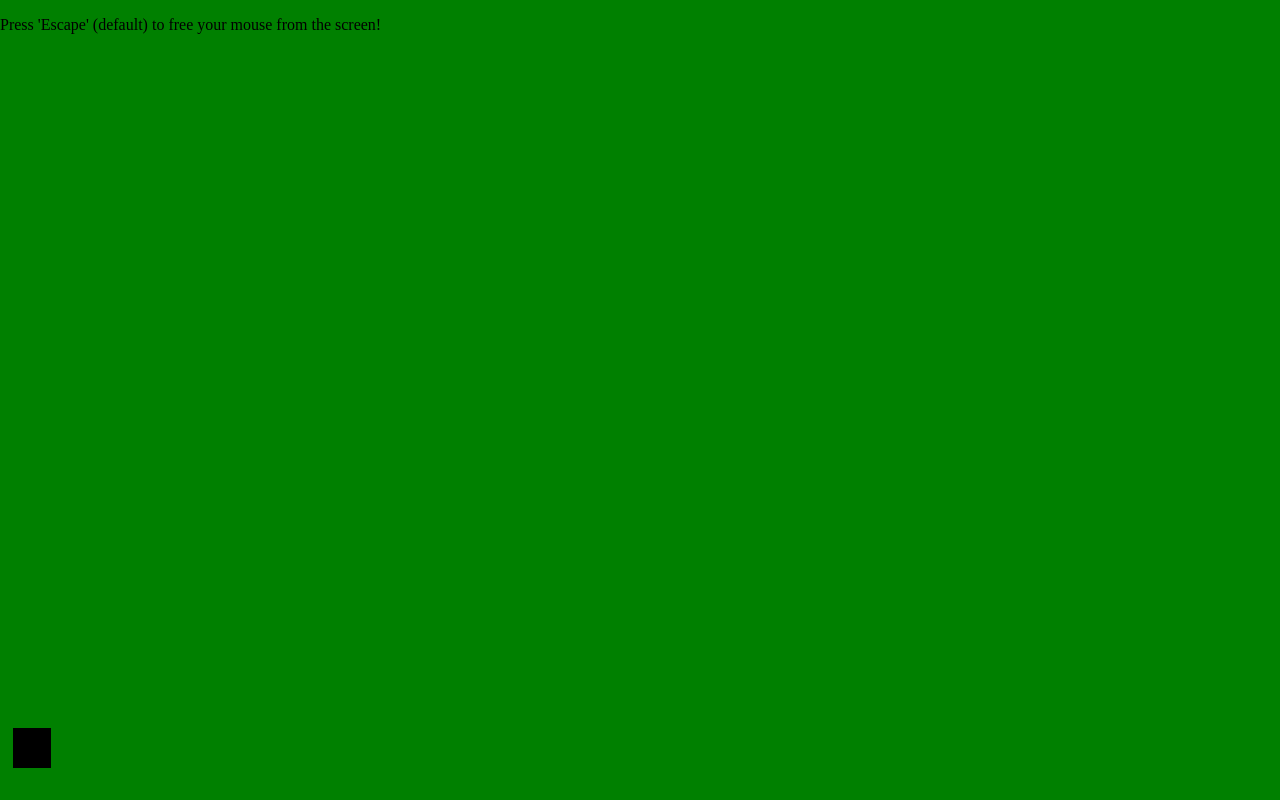
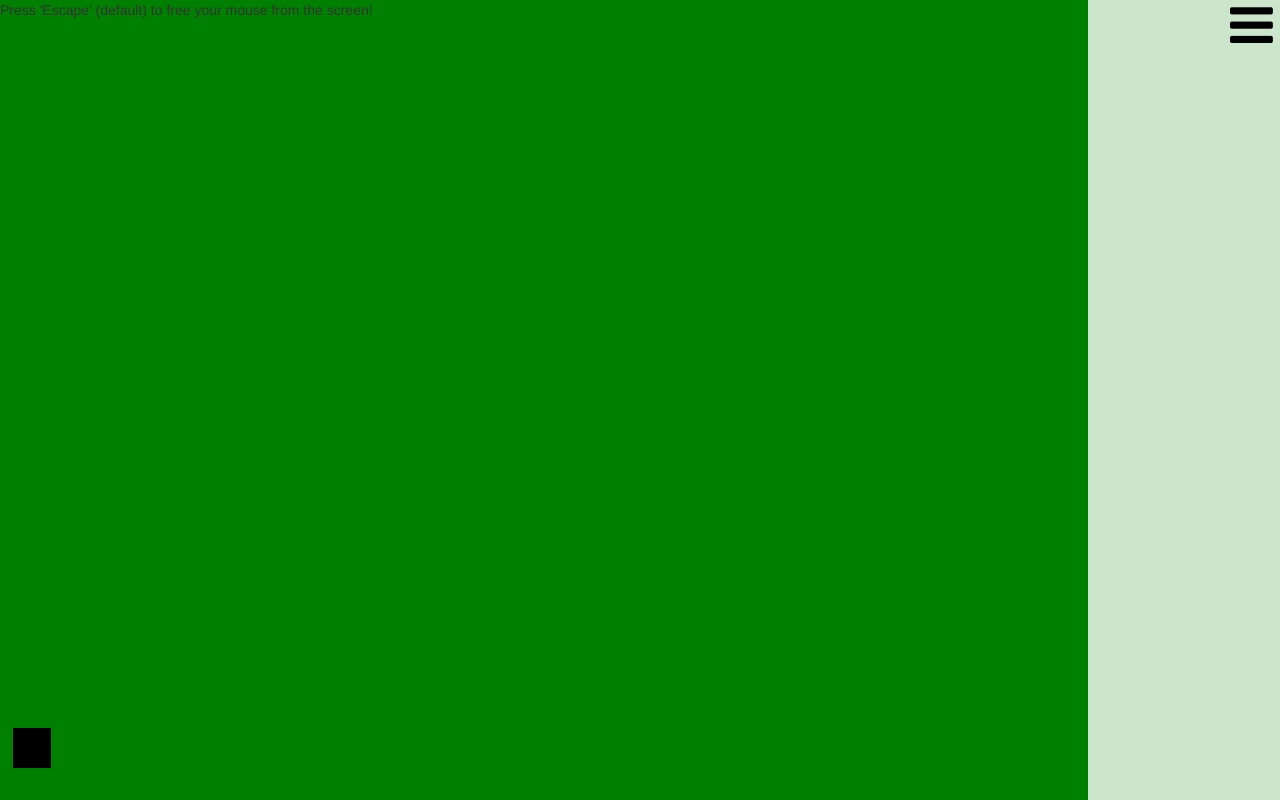
Before and after one commit to TylerSmall19/FaithfulAdventurer, a plain HTML site: page App/index.html in a window 1280 px wide. Drawn offline with nearby package versions, Linux system fonts and the light colour scheme.

Commit message:
Improve functionality of the hiding of the cursor, added collapsable item nav-bar, updated some styling for the added elements

```diff
--- a/App/Scripts/Globals.js
+++ b/App/Scripts/Globals.js
@@ -2,3 +2,13 @@ const GAMEBOARD = '#game-field';
 const PLAYER = '#player';
 const ITEMBAR = '#items-bar';
 const HUD = '#hud';
+
+$(function () {
+    // Item list toggle
+    $('#items-collapse').on('click', toggleItemList);
+});
+
+var toggleItemList = function (e) {
+    e.preventDefault();
+    $('#items-bar').slideToggle(300);
+}
--- a/App/Scripts/KeyBehavior.js
+++ b/App/Scripts/KeyBehavior.js
@@ -1,11 +1,12 @@
 $(function() {
-    console.log('Loaded!');
     $(document).on('keyup', keyHandler);
     $(document).on('mousedown', mouseHandler);
 });
 
 function mouseHandler(e) {
-    setCursorType('none');
+    if ($.inArray('hide-cursor', e.target.classList) > -1) {
+        setCursorType('none');
+    }
 }
 
 function keyHandler(e) {
--- a/App/Styles/Base.css
+++ b/App/Styles/Base.css
@@ -1,17 +1,23 @@
-body{
+body {
     background: red;
 }
 
-#game-field{
+#game-field {
     background: green;
     height: 100%;
     width: 100%;
     position: absolute;
     left: 0;
     top: 0;
+    padding: 0;
 }
 
-#player{
+#info-modal {
+    width: auto;
+    display: inline-block;
+}
+
+#player {
     height: 5%;
     width: 3%;
     background: black;
@@ -19,3 +25,34 @@ body{
     top: 91%;
     left: 1%;
 }
+
+#items-wrapper {
+    width: 15%;
+    height: 100%;
+    margin-top: 0;
+    position: relative;
+}
+
+#items-collapse {
+    height: 50px;
+    width: 50px;
+    display: inline-block;
+    font-size: 50px;
+    color: black;
+    text-decoration: none;
+    right: 0;
+    top: 0;
+    position: absolute;
+    z-index: 1;
+}
+
+#items-bar {
+    background: white;
+    position: absolute;
+    width: 100%;
+    height: 100%;
+    top: 0;
+    left: 0;
+    opacity: 0.8;
+    display: inline-block;
+}
--- a/App/index.html
+++ b/App/index.html
@@ -7,15 +7,27 @@
             crossorigin="anonymous"></script>
     <script src="Scripts/Globals.js"></script>
     <script src="Scripts/KeyBehavior.js"></script>
+
+    <!-- Latest compiled and minified CSS -->
+    <link rel="stylesheet" href="https://maxcdn.bootstrapcdn.com/bootstrap/3.3.7/css/bootstrap.min.css" integrity="sha384-BVYiiSIFeK1dGmJRAkycuHAHRg32OmUcww7on3RYdg4Va+PmSTsz/K68vbdEjh4u" crossorigin="anonymous">
+
+    <!-- Latest compiled and minified JavaScript -->
+    <script src="https://maxcdn.bootstrapcdn.com/bootstrap/3.3.7/js/bootstrap.min.js" integrity="sha384-Tc5IQib027qvyjSMfHjOMaLkfuWVxZxUPnCJA7l2mCWNIpG9mGCD8wGNIcPD7Txa" crossorigin="anonymous"></script>
+
+    <!-- Font Awesome -->
+    <link href="https://maxcdn.bootstrapcdn.com/font-awesome/4.7.0/css/font-awesome.min.css" rel="stylesheet" integrity="sha384-wvfXpqpZZVQGK6TAh5PVlGOfQNHSoD2xbE+QkPxCAFlNEevoEH3Sl0sibVcOQVnN" crossorigin="anonymous">
 </head>
 <body>
-    <div id="game-field">
+    <div id="game-field" class="hide-cursor">
         <div id="info-modal">
             <p>Press 'Escape' (default) to free your mouse from the screen!</p>
         </div>
         <div id="player"></div>
-        <nav id="items-bar float-right"></nav>
-        <nav id="hud stick-bottom"></nav>
+        <nav id="items-wrapper" class="pull-right">
+            <a class="fa fa-bars" id="items-collapse" href=""></a>
+            <nav id="items-bar" class="hide-cursor"></nav>
+        </nav>
+        <nav id="hud" class="stick-bottom"></nav>
     </div>
 </body>
 </html>
```
